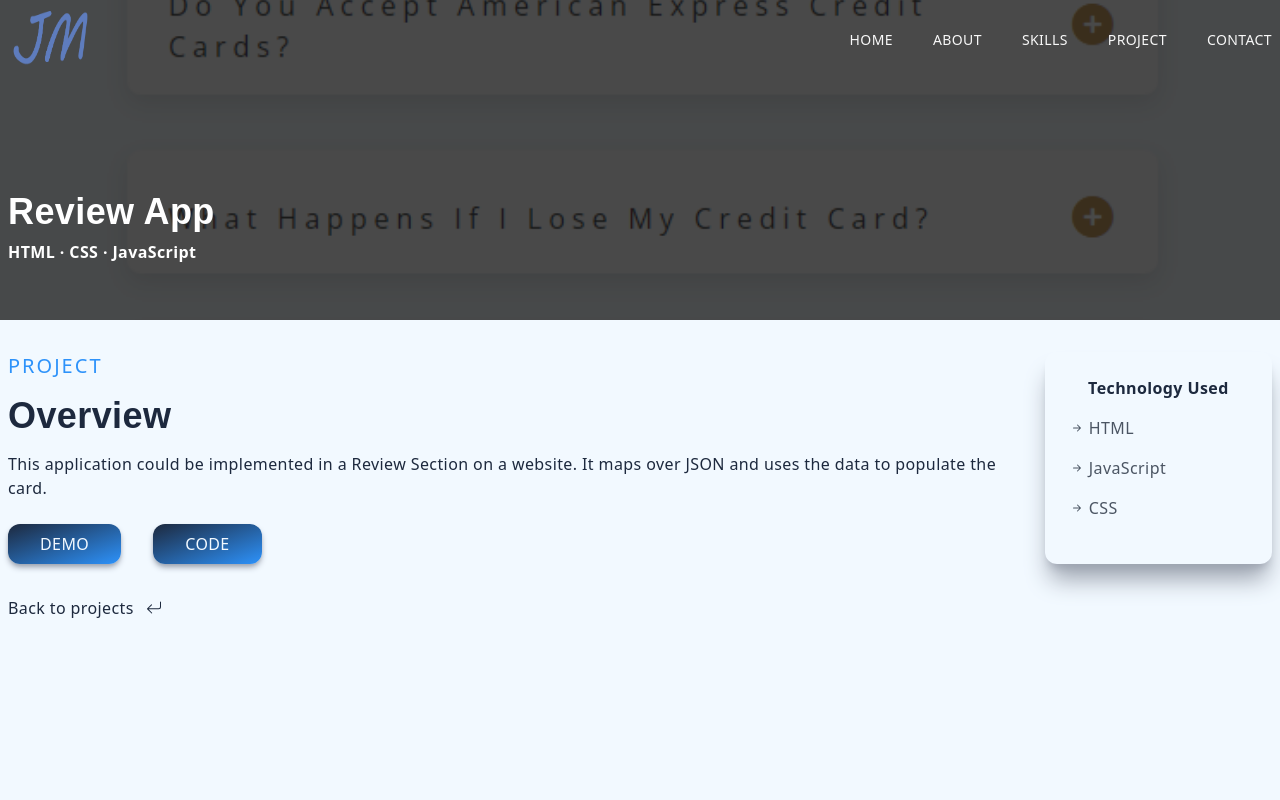
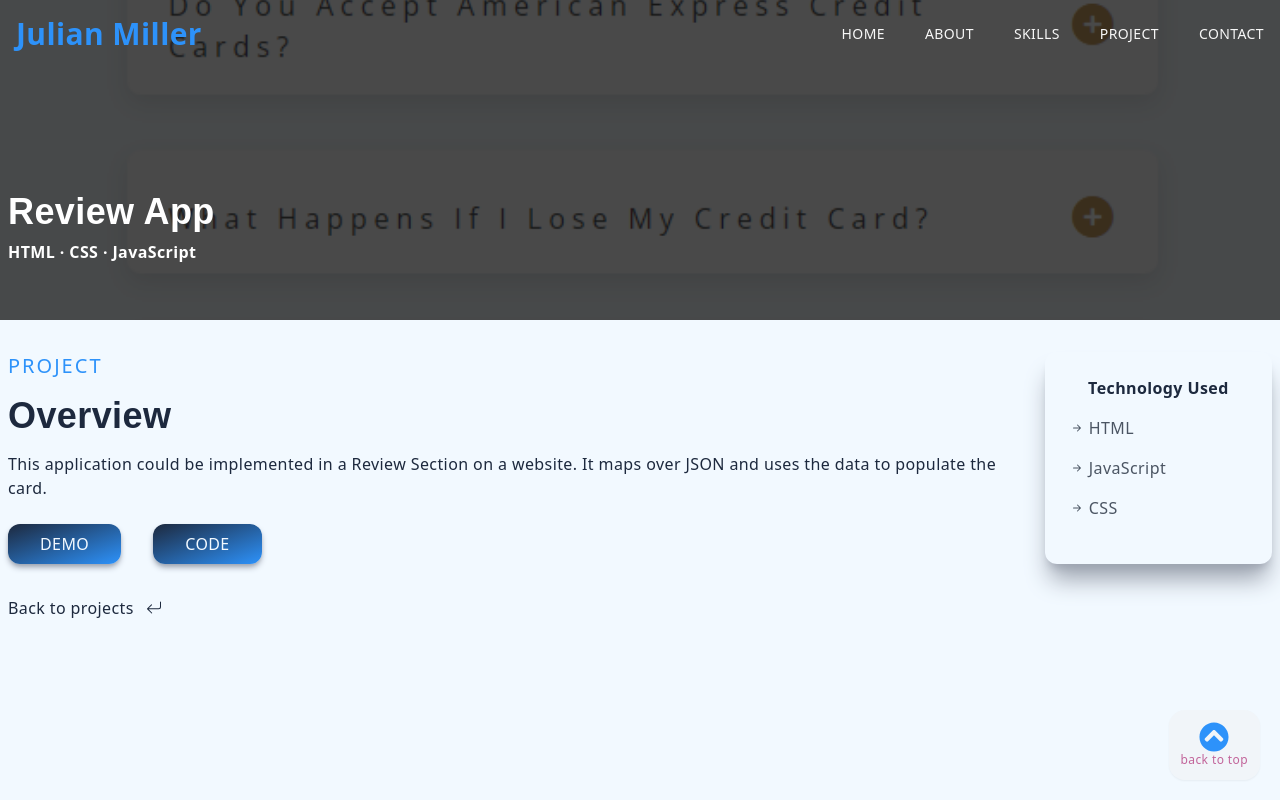
Before and after one commit to docjulz/portfolio-julian, a Next.js app: page /FAQapp in a window 1280 px wide. Built offline with nearby package versions, Linux system fonts and the light colour scheme.

Commit message:
updated contact info and layouts

```diff
--- a/components/Contact.jsx
+++ b/components/Contact.jsx
@@ -35,14 +35,15 @@ const Contact = () => {
         <p className="uppercase text-xl tracking-widest text-[#2D92FA]">
           Contact
         </p>
-        <h2 className=" py-4">Lets Chat</h2>
+        <h2 className=" py-4">Lets Connect</h2>
         <div className=" grid lg:grid-cols-5 gap-8">
-          {/* Left column */}
+          {/*  */}
+          {/* LEFT COLUMN */}
           <div className=" col-span-3 lg:col-span-2 w-full h-full shadow-md shadow-gray-400 rounded-xl p-4">
             <div className="lg:p-4 h-full ">
               <div className="">
                 <Image
-                  className="rounded-xl hover:scale-105 ease-in duration-300 "
+                  className="rounded-xl  "
                   // layout="fill"
                   // objectFit="cover"
                   src={contactImg}
@@ -51,15 +52,17 @@ const Contact = () => {
               </div>
               <div>
                 <h2 className=" pb-2 pt-4 md:pt-8 lg:pt-4">Julian Miller</h2>
-                <p className="">Front-End Developer</p>
+                <p className="font-semibold">Front-End Developer</p>
                 <p className=" py-4">
-                  I am a freelancer and also open for full-time employment. Look
-                  forward to hearing from you!
+                  I am a web developer working at Associated Students, Inc. at
+                  Cal State Long Beach and manage a team of 4 software
+                  developers. Drop me a message if you are interested in
+                  partnering on a new project or have any questions.
                 </p>
               </div>
               <div>
                 <p className=" uppercase pt-8 text-center">Lets Chat!</p>
-                <div className=" flex items-center justify-between max-w-sm m-auto py-4">
+                <div className=" flex items-center justify-center gap-4 max-w-sm m-auto py-4">
                   <a
                     href="https://www.linkedin.com/in/julianemiller/"
                     target="_blank"
@@ -75,17 +78,17 @@ const Contact = () => {
                     </div>
                   </a>
 
-                  <a href="https://codepen.io/jmillerlbc" target="_blank">
+                  {/* <a href="https://codepen.io/jmillerlbc" target="_blank">
                     <div className="rounded-2xl shadow-sm shadow-gray-400 p-3 cursor-pointer hover:scale-125 ease-in duration-300 hover:text-[#c2649a] hover:bg-white">
                       <AiOutlineCodepen size="1.5rem" />
                     </div>
-                  </a>
+                  </a> */}
 
-                  <a href="https://www.figma.com/@julianmiller" target="_blank">
+                  {/* <a href="https://www.figma.com/@julianmiller" target="_blank">
                     <div className="rounded-2xl shadow-sm shadow-gray-400 p-3 cursor-pointer hover:scale-125 ease-in duration-300 hover:text-[#c2649a] hover:bg-white">
                       <FaFigma size="1.5rem" />
                     </div>
-                  </a>
+                  </a> */}
 
                   <a href="mailto:julian.miller949@gmail.com" target="_blank">
                     <div className="rounded-2xl shadow-sm shadow-gray-400 p-3 cursor-pointer hover:scale-125 ease-in duration-300 hover:text-[#c2649a] hover:bg-white">
@@ -97,11 +100,11 @@ const Contact = () => {
             </div>
           </div>
 
-          {/* Right column */}
+          {/* RIGHT COLUMN */}
 
           <div className=" col-span-3 w-full h-auto shadow-md shadow-gray-400 rounded-xl lg:p-4">
             <div className=" p-4">
-              <form onsubmit="validateFormWithJS()">
+              <form onSubmit="validateFormWithJS()">
                 <div className=" grid md:grid-cols-2 gap-4 w-full py-2">
                   <div className=" flex flex-col">
                     <label for="name" className=" uppercase text-sm py-2">
@@ -152,10 +155,11 @@ const Contact = () => {
                 </div>
                 <button
                   // type="submit"
-                  className="flex items-center justify-center mt-4 h-auto w-full hover:scale-105 hover:text-white "
+                  className="flex  mt-4 h-auto  m-auto px-8 hover:drop-shadow-xl hover:text-white "
                 >
                   Send Message
                 </button>
+                {/* <input type="reset" value="Reset" name="Reset"></input> */}
               </form>
             </div>
           </div>
--- a/components/Navbar.jsx
+++ b/components/Navbar.jsx
@@ -66,10 +66,13 @@ const Navbar = () => {
           : "fixed w-full h20  z-[100]"
       }
     >
-      <div className="flex justify-between items-center w-full h-full px-2 2xl:px-16">
+      <div className="flex justify-between items-center w-full h-full px-4 2xl:px-16">
         {/* Lazy load image */}
         <Link href="/">
-          <Image src={jmLogo} alt="Julian Miller Logo" className=" w-20 h-20" />
+          <div className="  text-[#2D92FA] font-extrabold text-3xl py-4">
+            Julian Miller
+          </div>
+          {/* <Image src={jmLogo} alt="Julian Miller Logo" className=" w-20 h-20" /> */}
         </Link>
         <div className="">
           <ul style={{ color: `${linkColor}` }} className=" hidden md:flex ">
--- a/pages/_app.js
+++ b/pages/_app.js
@@ -1,11 +1,26 @@
 import "../styles/globals.css";
 import Navbar from "../components/Navbar";
+import Link from "next/link";
+import { FaFigma, FaChevronCircleUp } from "react-icons/fa";
 
 function MyApp({ Component, pageProps }) {
   return (
     <>
       <Navbar />
       <Component {...pageProps} />
+      <div className="  fixed bg-slate-100 bottom-5 right-5 rounded-2xl hover:scale-125 ease-in duration-300 shadow-sm">
+        <Link href="/">
+          <div className="rounded-2xl  shadow-gray-400 p-3 cursor-pointer hover:scale-105 hover:rounded-sm ease-in duration-300 ">
+            <FaChevronCircleUp
+              className=" m-auto text-[#2D92FA] hover:text-[#c2649a] hover:bg-white hover:rounded-full"
+              size={30}
+            />
+            <p className=" text-xs text-[#c2649a] hover:rounded-lg">
+              back to top
+            </p>
+          </div>
+        </Link>
+      </div>
     </>
   );
 }
--- a/pages/index.js
+++ b/pages/index.js
@@ -11,7 +11,7 @@ export default function Home() {
     <div>
       <Head>
         <title>Julian Miller | Web Developer</title>
-        <meta name="description" content="generated by next app" />
+        <meta name="description" content="Julian Miller Portfolio" />
         <link rel="icon" href="/assets/Asset 1.ico" />
       </Head>
       {/* <Navbar /> */}
```
